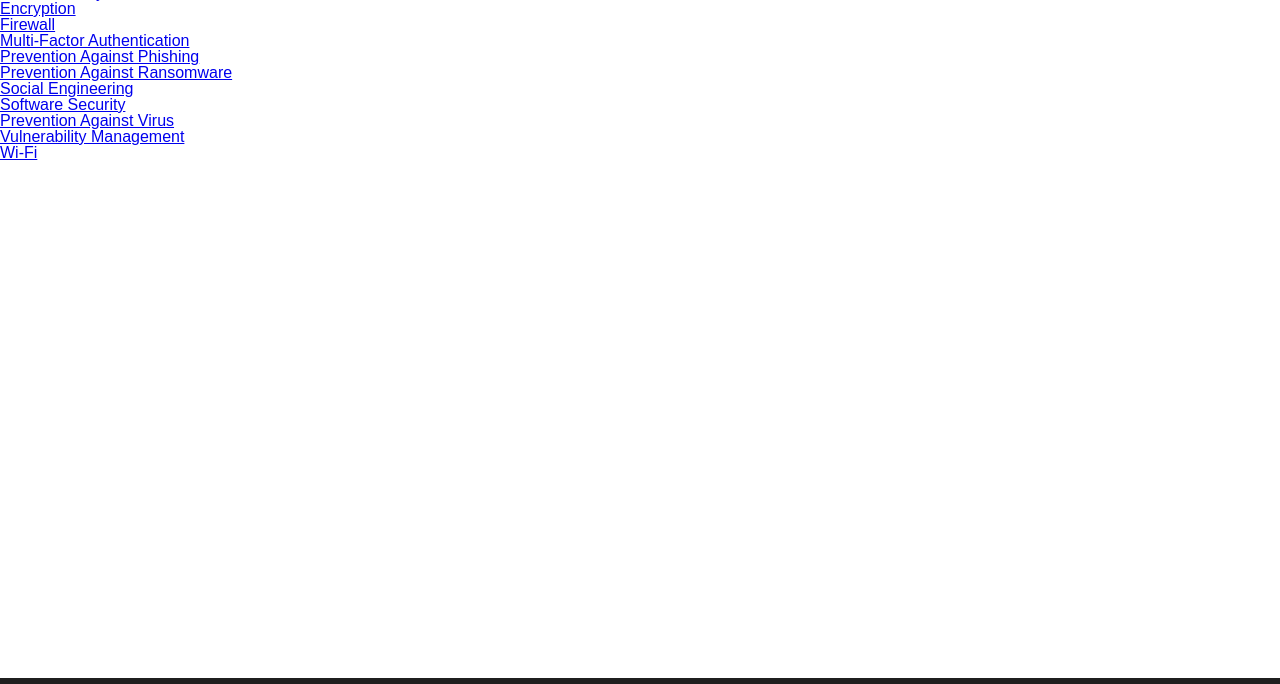
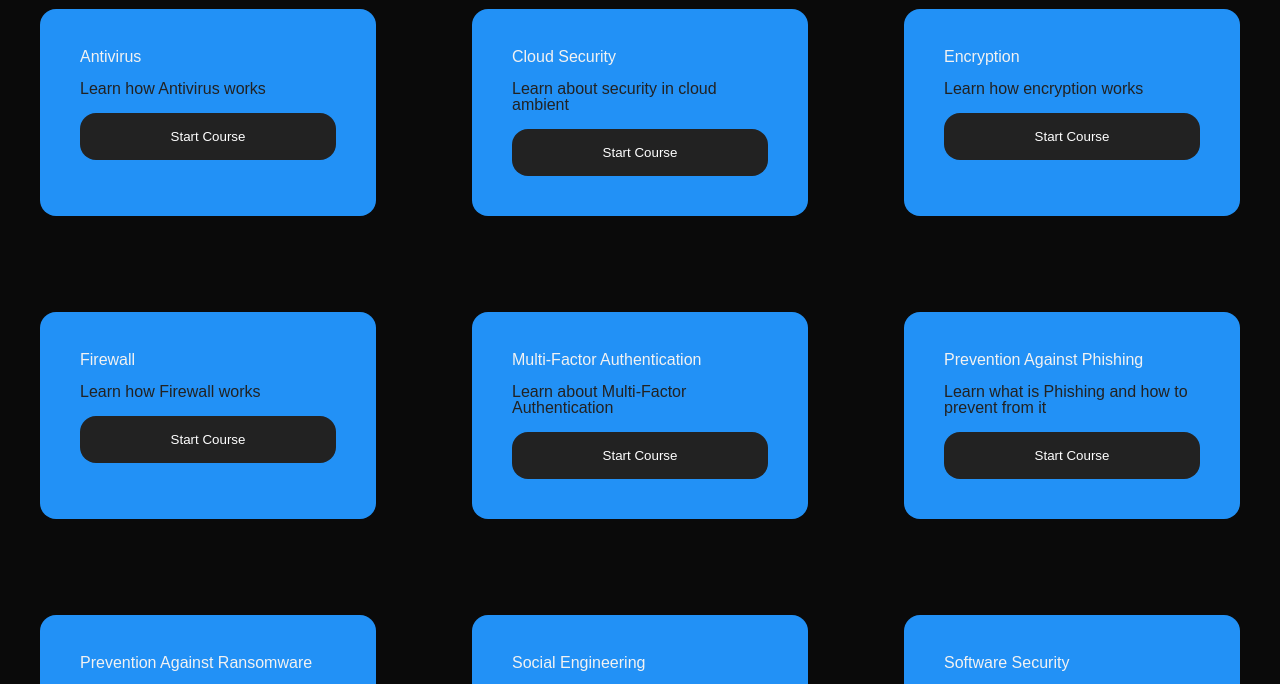
Before and after one commit to Cyber-Chase/Frontend, a plain HTML site: page courses.html in a window 1280 px wide. Shown: the part 119-803 px from the top of the page. Drawn offline with Linux system fonts and the light colour scheme.

Commit message:
:add: Added Courses.css :update: Updated Home, About Us, Contact, Courses and Courses pages

```diff
--- a/courses.html
+++ b/courses.html
@@ -28,19 +28,54 @@
 
         <main>
 
-            <ul>
-                <li><a href="courses-pages/course1.html">Antivirus</a></li>
-                <li><a href="courses-pages/course2.html">Cloud Security</a></li>
-                <li><a href="courses-pages/course3.html">Encryption</a></li>
-                <li><a href="courses-pages/course4.html">Firewall</a></li>
-                <li><a href="courses-pages/course5.html">Multi-Factor Authentication</a></li>
-                <li><a href="courses-pages/course6.html">Prevention Against Phishing</a></li>
-                <li><a href="courses-pages/course7.html">Prevention Against Ransomware</a></li>
-                <li><a href="courses-pages/course8.html">Social Engineering</a></li>
-                <li><a href="courses-pages/course9.html">Software Security</a></li>
-                <li><a href="courses-pages/course10.html">Prevention Against Virus</a></li>
-                <li><a href="courses-pages/course11.html">Vulnerability Management</a></li>
-                <li><a href="courses-pages/course12.html">Wi-Fi</a></li>
+            <ul class="course-list">
+                <li class="course-item"><h2 class="course-title">Antivirus</h2>
+                    <p class="course-description">Learn how Antivirus works</p>
+                    <button class="start-button" onclick = "window.location.href='courses-pages/course1.html'"">Start Course</button></li></li>
+
+                <li class="course-item"><h2 class="course-title">Cloud Security</h2>
+                    <p class="course-description">Learn about security in cloud ambient</p>
+                    <button class="start-button" onclick = "window.location.href='courses-pages/course2.html'">Start Course</button></li></li>
+
+                <li class="course-item"><h2 class="course-title">Encryption</h2>
+                    <p class="course-description">Learn how encryption works</p>
+                    <button class="start-button" onclick = "window.location.href='courses-pages/course3.html'">Start Course</button></li></li>
+
+                <li class="course-item"><h2 class="course-title">Firewall</h2>
+                    <p class="course-description">Learn how Firewall works</p>
+                    <button class="start-button" onclick = "window.location.href='courses-pages/course4.html'">Start Course</button></li></li>
+
+                <li class="course-item"><h2 class="course-title">Multi-Factor Authentication</h2>
+                    <p class="course-description">Learn about Multi-Factor Authentication</p>
+                    <button class="start-button" onclick = "window.location.href='courses-pages/course5.html'">Start Course</button></li></li>
+
+                <li class="course-item"><h2 class="course-title">Prevention Against Phishing</h2>
+                    <p class="course-description">Learn what is Phishing and how to prevent from it</p>
+                    <button class="start-button" onclick = "window.location.href='courses-pages/course6.html'">Start Course</button></li></li>
+
+                <li class="course-item"><h2 class="course-title">Prevention Against Ransomware</h2>
+                    <p class="course-description">Learn what is Ransomware and how to prevent from it</p>
+                    <button class="start-button" onclick = "window.location.href='courses-pages/course7.html'">Start Course</button></li></li>
+
+                <li class="course-item"><h2 class="course-title">Social Engineering</h2>
+                    <p class="course-description">Learn how Social Engineering</p>
+                    <button class="start-button" onclick = "window.location.href='courses-pages/course8.html'">Start Course</button></li></li>
+
+                <li class="course-item"><h2 class="course-title">Software Security</h2>
+                    <p class="course-description">Learn about to keep a softare secure</p>
+                    <button class="start-button" onclick = "window.location.href='courses-pages/course9.html'">Start Course</button></li></li>
+
+                <li class="course-item"><h2 class="course-title">Prevention Against Virus</h2>
+                    <p class="course-description">Learn what is virus and how to prevent from it</p>
+                    <button class="start-button" onclick = "window.location.href='courses-pages/course10.html'">Start Course</button></li></li>
+
+                <li class="course-item"><h2 class="course-title">Vulnerability Management</h2>
+                    <p class="course-description">Learn how to deal with vulnerabilities</p>
+                    <button class="start-button" onclick = "window.location.href='courses-pages/course11.html'">Start Course</button></li></li>
+
+                <li class="course-item"><h2 class="course-title">Wi-Fi</h2>
+                    <p class="course-description">Learn about wi-fi and its vulnerabilities</p>
+                    <button class="start-button" onclick = "window.location.href='courses-pages/course12.html'">Start Course</button></li></li>
             </ul>
 
         </main>
--- a/css/about.css
+++ b/css/about.css
@@ -4,6 +4,8 @@ body {
     margin: 0;
     padding: 0;
     font-family: Arial, sans-serif;
+    background-color: #0a0a0a;
+    color: #ffffff
 }
 
 .navbar {
--- a/css/contact.css
+++ b/css/contact.css
@@ -4,6 +4,8 @@ body {
     margin: 0;
     padding: 0;
     font-family: Arial, sans-serif;
+    background-color: #0a0a0a;
+    color: #ffffff
 }
 
 .navbar {
--- a/css/courses.css
+++ b/css/courses.css
@@ -4,6 +4,8 @@ body {
     margin: 0;
     padding: 0;
     font-family: Arial, sans-serif;
+    background-color: #0a0a0a;
+    color: #ffffff
 }
 
 .navbar {
@@ -46,3 +48,50 @@ body {
 .main {
     flex: 1;
 }
+
+.course-list {
+    list-style-type: none;
+    padding: 0;
+    display: grid;
+    grid-template-columns: repeat(3, 1fr);
+    gap: 2vh;
+}
+
+.course-item {
+    background-color: #2291F6;
+    border-radius: 2vh;
+    padding: 5vh;
+    margin: 5vh 5vh;
+}
+
+@media screen and (max-width: 768px) {
+    .course-list {
+        grid-template-columns: 1fr;
+    }
+}
+
+.course-title {
+    color: #f2f2f2;
+    margin-bottom: 2vh;
+}
+
+.course-description {
+    color: #222222;
+}
+
+.start-button {
+    display: block;
+    width: 100%;
+    margin-top: 2vh;
+    padding: 2vh 2vh;
+    background-color: #222222;
+    color: #fff;
+    border: none;
+    border-radius: 2vh;
+    cursor: pointer;
+    transition: background-color 0.3s ease;
+}
+
+.start-button:hover {
+    background-color: #0056b3;
+}
--- a/css/home.css
+++ b/css/home.css
@@ -5,6 +5,8 @@ body {
     margin: 0;
     padding: 0;
     font-family: Arial, sans-serif;
+    background-color: #0a0a0a;
+    color: #ffffff
 }
 
 .navbar {
```
Also changed, not shown: courses-pages/course1.html (+2 -2 lines), courses-pages/course10.html (+2 -2 lines), courses-pages/course11.html (+2 -2 lines), courses-pages/course12.html (+2 -2 lines), courses-pages/course2.html (+2 -2 lines), courses-pages/course3.html (+2 -2 lines), courses-pages/course4.html (+2 -2 lines), courses-pages/course5.html (+2 -2 lines), courses-pages/course6.html (+2 -2 lines), courses-pages/course7.html (+2 -2 lines), courses-pages/course8.html (+2 -2 lines), courses-pages/course9.html (+2 -2 lines), css/courses-pages.css (+18 -1 lines).
